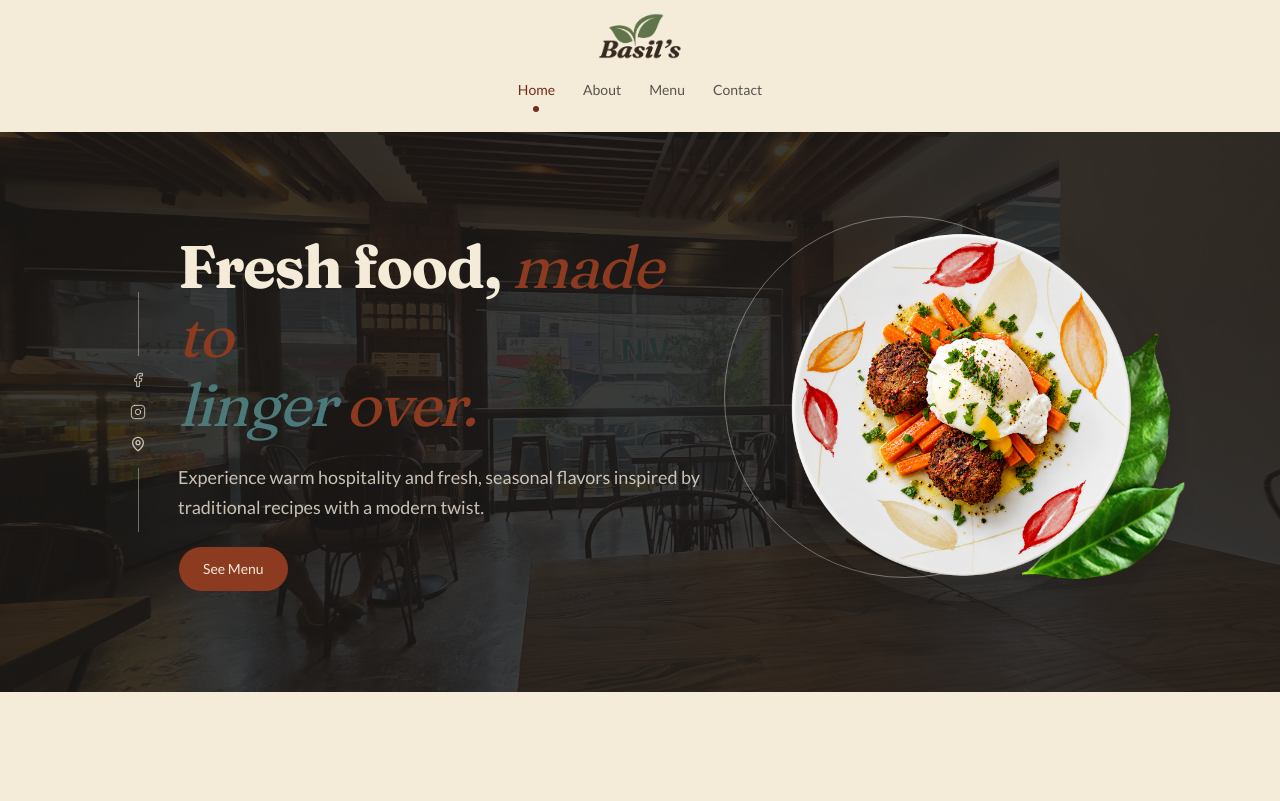
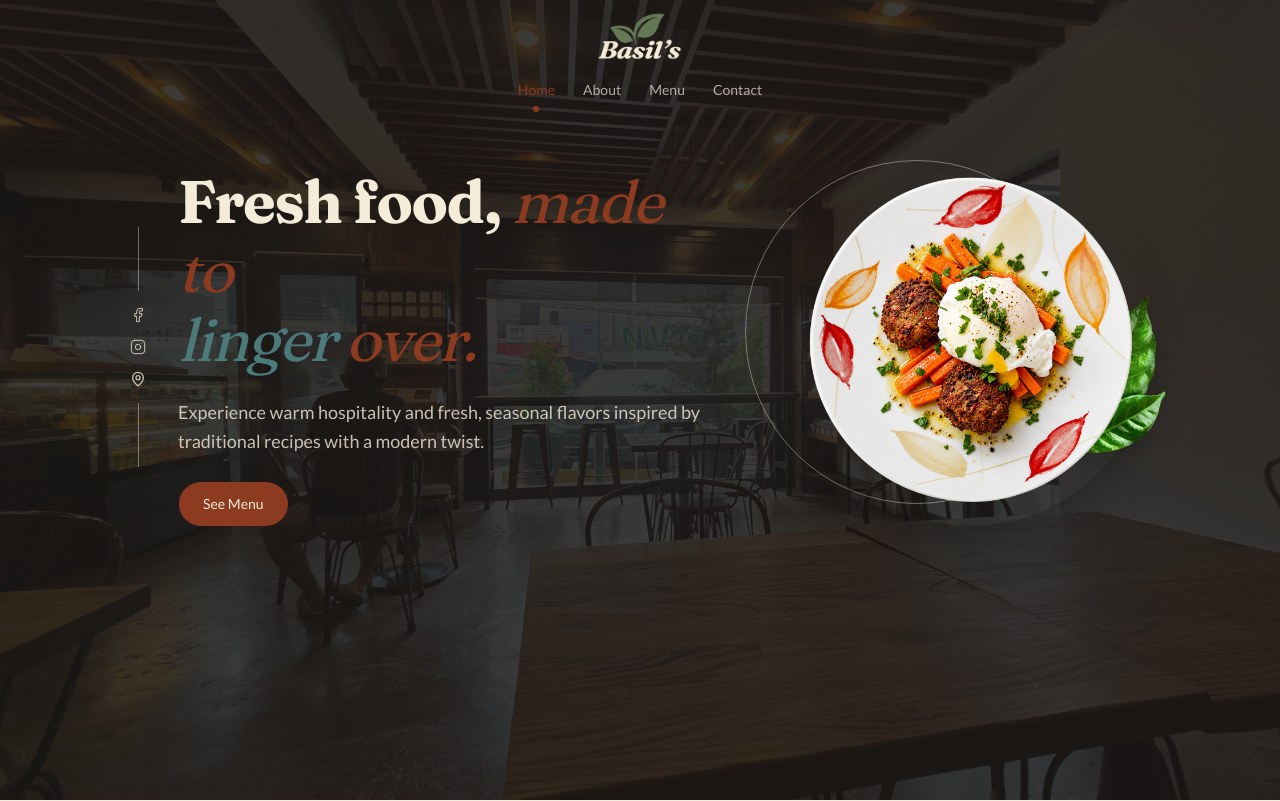
Before and after one commit to AnzuWanzu/Basil, a Next.js app: page / in a window 1280 px wide. Shown: the top 801 px of the page. Built offline with nearby package versions, Linux system fonts and the light colour scheme.

Commit message:
[Feature]: Move Hero's background photo into Container so nav+hero share one surface.

```diff
--- a/components/layout/Container.tsx
+++ b/components/layout/Container.tsx
@@ -1,6 +1,8 @@
 "use client";
 
 import React, { useEffect, useRef, useState } from "react";
+import Image from "next/image";
+import heroBg from "@/components/assets/hero-section/hero-section-bg.jpg";
 
 interface ContainerProps {
   nav: React.ReactNode;
@@ -43,22 +45,26 @@ export default function Container({
       style={{ "--header-h": `${headerHeight}px` } as React.CSSProperties}
     >
 
-      {/* Sticky Header (top-level sibling so it stays pinned across every section, not just the hero) */}
+      {/* 1. HERO VIEWPORT BLOCK — background photo lives here so it's one continuous surface
+          behind both the nav and the hero content (not just the Hero component's own box).
+          Header overlays transparently on top of it (not sticky). */}
+      <div id="home" className={`relative w-full overflow-hidden ${ANCHOR_SCROLL_MT} min-h-screen flex flex-col justify-between`}>
+        <Image src={heroBg} alt="" fill priority unoptimized className="object-cover" />
+        <div className="absolute inset-0 bg-foreground/85" />
+
+        {/* Header: absolutely positioned over the Hero, not sticky/pinned */}
         <header
           ref={headerRef}
-        className="sticky top-0 z-50 w-full bg-background/80 backdrop-blur-md shrink-0"
+          className="absolute top-0 left-0 z-50 w-full shrink-0"
         >
           <div className="w-full px-5 py-3 md:px-8 lg:px-12 3xl:px-20 4xl:px-32">
             {nav}
           </div>
         </header>
 
-      {/* 1. HERO VIEWPORT BLOCK*/}
-      <div id="home" className={`w-full ${ANCHOR_SCROLL_MT} lg:min-h-screen flex flex-col justify-between`}>
-
         {/* Hero Content Wrapper (Stretches to fill remaining screen height and full width; Hero
             manages its own horizontal padding so its background photo can bleed edge-to-edge) */}
-        <main className="flex-1 flex flex-col justify-start w-full">
+        <main className="relative z-10 flex-1 flex flex-col justify-start w-full">
           {hero}
         </main>
 
--- a/components/layout/Navbar.tsx
+++ b/components/layout/Navbar.tsx
@@ -16,10 +16,12 @@ import {
 } from "@/components/ui/sheet";
 import { NAV_LINKS, type NavKey } from "@/data/nav-links";
 import { tabPillTransition } from "@/animations/variants";
-import basilsLogo from "@/components/assets/logos/basils-logo-lightmode.png";
+import basilsLogoLight from "@/components/assets/logos/basils-logo-lightmode.png";
+import basilsLogoDark from "@/components/assets/logos/basils-logo-darkmode.png";
 
-function Logo() {
-  return <Image src={basilsLogo} alt="Basil's" className="h-10 w-auto md:h-12" priority />;
+function Logo({ variant = "dark" }: { variant?: "light" | "dark" }) {
+  const src = variant === "dark" ? basilsLogoDark : basilsLogoLight;
+  return <Image src={src} alt="Basil's" className="h-10 w-auto md:h-12" priority />;
 }
 
 export default function Navbar() {
@@ -52,7 +54,7 @@ export default function Navbar() {
             aria-selected={activeLink === link.key}
             onClick={() => setActiveLink(link.key)}
             className={`flex flex-col items-center gap-1.5 px-3 py-2 transition-colors duration-300 ${
-              activeLink === link.key ? "text-primary-hover" : "text-stone-600 hover:text-stone-900"
+              activeLink === link.key ? "text-primary" : "text-background/70 hover:text-background"
             }`}
           >
             {link.label}
@@ -60,7 +62,7 @@ export default function Navbar() {
               {activeLink === link.key && (
                 <motion.span
                   layoutId="navbar-dot"
-                  className="h-1.5 w-1.5 rounded-full bg-primary-hover"
+                  className="h-1.5 w-1.5 rounded-full bg-primary"
                   transition={tabPillTransition}
                 />
               )}
@@ -73,7 +75,7 @@ export default function Navbar() {
       <Sheet open={isOpen} onOpenChange={setIsOpen}>
         <SheetTrigger asChild>
           <button
-            className="md:hidden absolute right-0 top-1/2 -translate-y-1/2 z-20 p-2 text-stone-800 focus:outline-none"
+            className="md:hidden absolute right-0 top-1/2 -translate-y-1/2 z-20 p-2 text-background focus:outline-none"
             aria-label="Open menu"
           >
             <MenuIcon className="w-6 h-6" />
@@ -90,7 +92,7 @@ export default function Navbar() {
             <SheetTitle className="sr-only">Navigation</SheetTitle>
             <SheetDescription className="sr-only">Site navigation links</SheetDescription>
             <span className="flex items-center gap-2">
-              <Logo />
+              <Logo variant="light" />
             </span>
             <SheetClose asChild>
               <button aria-label="Close menu" className="p-2 -mr-2 text-stone-800">
--- a/components/sections/Hero/Hero.tsx
+++ b/components/sections/Hero/Hero.tsx
@@ -1,19 +1,17 @@
-import Image from "next/image";
 import { HeroContent } from "./HeroContent";
 import { HeroImage } from "./HeroImage";
 import { HeroSocials } from "./HeroSocials";
-import heroBg from "@/components/assets/hero-section/hero-section-bg.jpg";
 
 export default function Hero() {
   return (
-    <section className="relative w-full h-full min-h-[70svh] flex items-center overflow-hidden">
-      <Image src={heroBg} alt="" fill priority unoptimized className="object-cover" />
-      <div className="absolute inset-0 bg-foreground/85" />
-
-      <div className="relative z-10 flex w-full items-center gap-8 px-5 md:px-16 lg:px-[130px] py-16 md:py-20 lg:py-0">
+    <section className="relative w-full h-full flex items-center">
+      <div
+        className="relative z-10 flex w-full h-full items-center gap-8 px-5 md:px-16 lg:px-[130px] pb-16 md:pb-20 lg:pb-16"
+        style={{ paddingTop: "calc(var(--header-h) + 35px)" }}
+      >
         <HeroSocials />
 
-        <div className="grid flex-1 grid-cols-1 lg:grid-cols-12 gap-10 lg:gap-12 items-center">
+        <div className="grid flex-1 grid-cols-1 lg:grid-cols-12 gap-10 lg:gap-20 items-center">
           <HeroContent />
           <HeroImage />
         </div>
--- a/components/sections/Hero/HeroImage.tsx
+++ b/components/sections/Hero/HeroImage.tsx
@@ -5,7 +5,7 @@ import leafDecoration from "@/components/assets/hero-section/leaf.png";
 export function HeroImage() {
   return (
     <div className="relative lg:col-span-5 flex items-center justify-center py-8 lg:py-0">
-      <div className="relative aspect-square w-full max-w-md">
+      <div className="relative aspect-square w-full max-w-xs lg:max-w-sm">
         {/* Decorative ring, offset up-left of the photo (not a concentric halo) */}
         <div className="absolute -left-[13%] -top-[2%] h-[96%] w-[96%] rounded-full border border-background/40" />
 
@@ -14,7 +14,7 @@ export function HeroImage() {
           src={leafDecoration}
           alt=""
           unoptimized
-          className="absolute -right-12 top-1/2 w-36 sm:w-44 h-auto -translate-y-1/3 drop-shadow-xl"
+          className="absolute -right-6 top-1/2 w-24 sm:w-28 h-auto -translate-y-1/3 drop-shadow-xl"
         />
 
         <div className="relative h-full w-full overflow-hidden rounded-full shadow-2xl">
```
Lines whose indentation alone changed are shown as unchanged.
